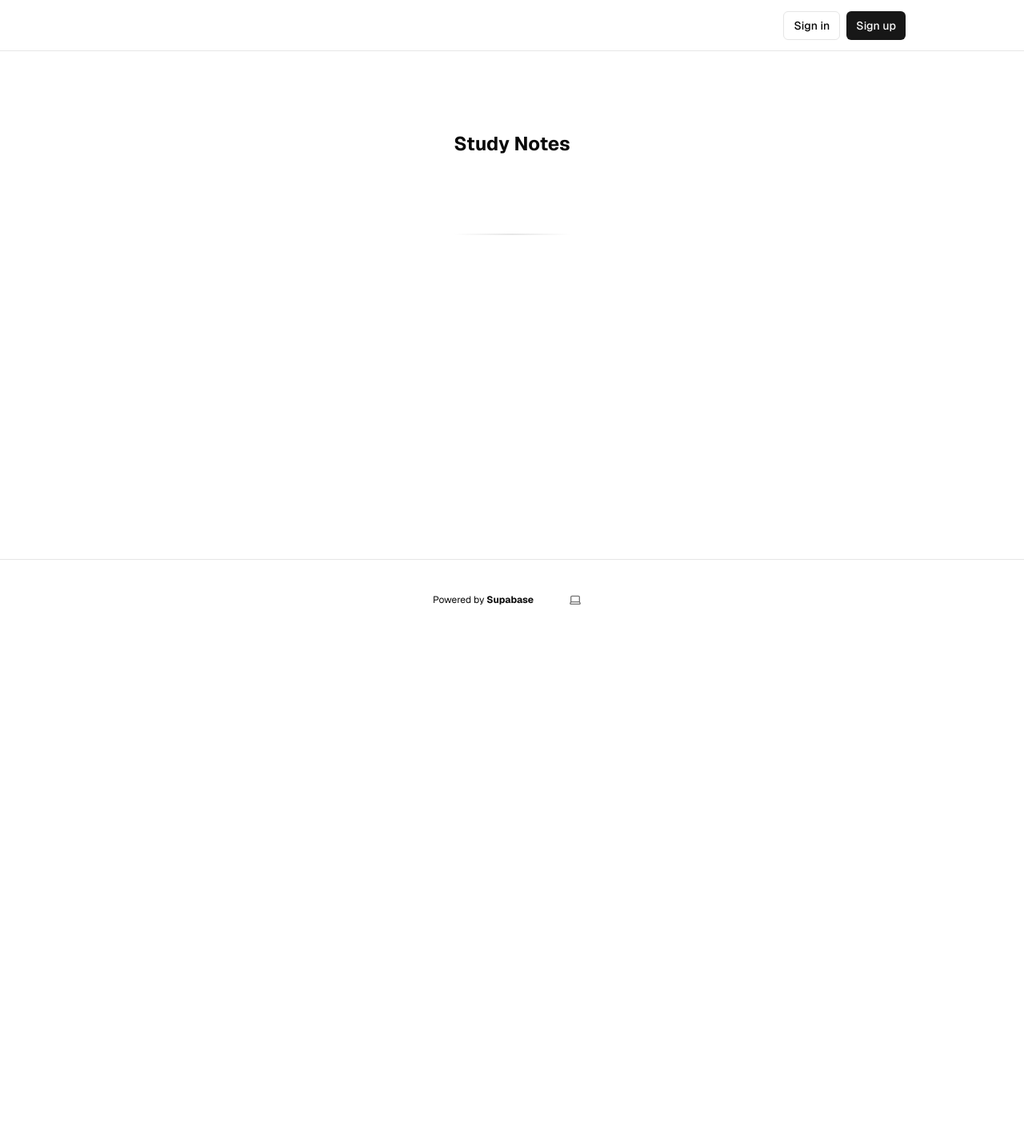
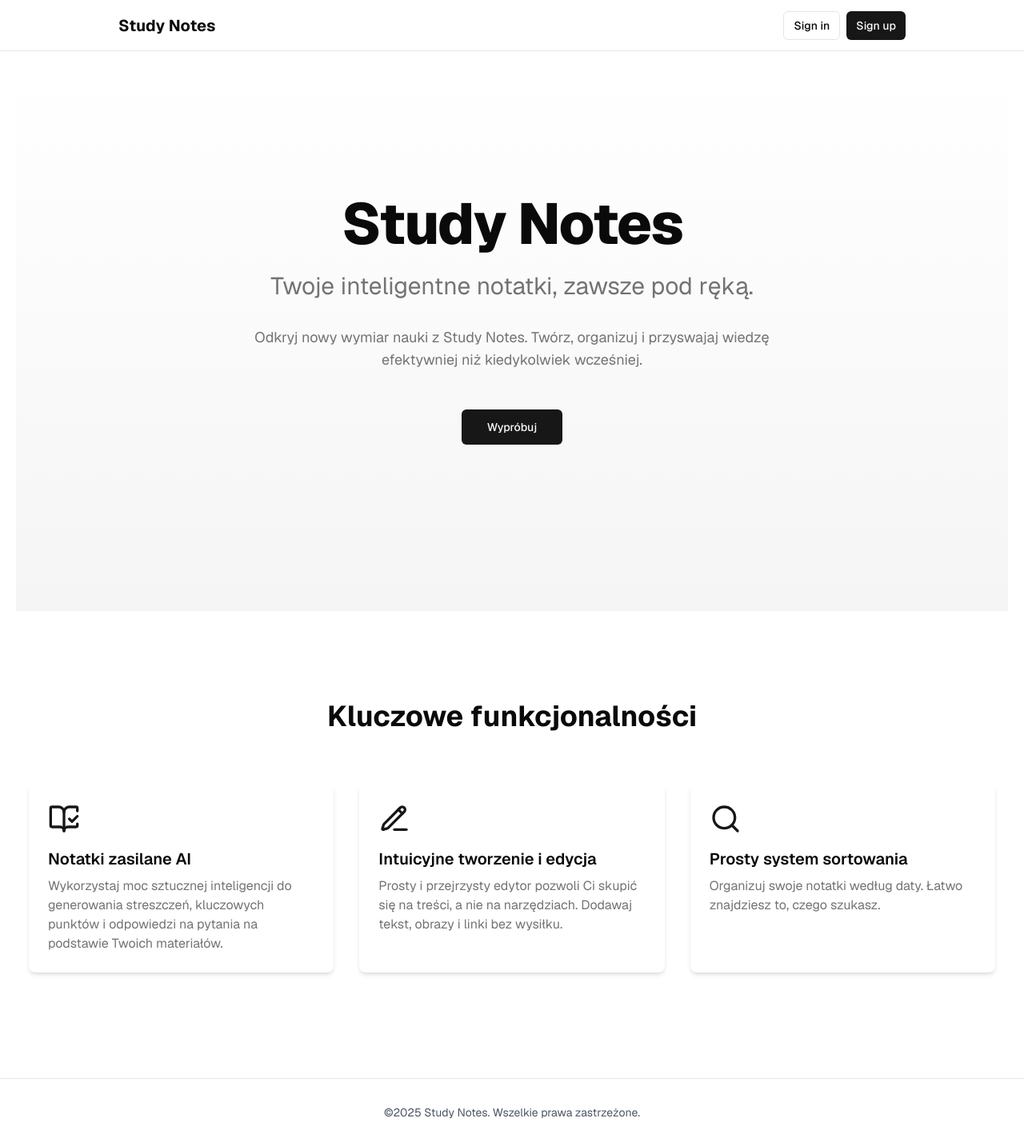
Before and after one commit to Karooliina/study-notes, a Next.js app: page / in a window 1280 px wide. Shown: the whole page at 80% size. Before the commit the page ends 800 px from the top, so only its background shows below. Built offline with nearby package versions, Linux system fonts and the light colour scheme; no server answers.

Commit message:
feat: generate home page view

```diff
--- a/app/(auth-pages)/layout.tsx
+++ b/app/(auth-pages)/layout.tsx
@@ -4,6 +4,8 @@ export default async function Layout({
   children: React.ReactNode;
 }) {
   return (
-    <div className="max-w-7xl flex flex-col gap-12 items-start">{children}</div>
+    <div className="max-w-7xl flex flex-1 flex-col justify-center">
+      {children}
+    </div>
   );
 }
--- a/app/(auth-pages)/sign-in/page.tsx
+++ b/app/(auth-pages)/sign-in/page.tsx
@@ -8,7 +8,7 @@ import Link from "next/link";
 export default async function Login(props: { searchParams: Promise<Message> }) {
   const searchParams = await props.searchParams;
   return (
-    <form className="flex-1 flex flex-col min-w-64">
+    <form className="flex flex-col min-w-64 justify-center">
       <h1 className="text-2xl font-medium">Sign in</h1>
       <p className="text-sm text-foreground">
         Don't have an account?{" "}
--- /dev/null
+++ b/app/components/Footer.tsx
@@ -0,0 +1,11 @@
+export const Footer = () => {
+  return (
+    <footer className="py-8 border-t w-full">
+      <div className="container mx-auto px-4 text-center text-sm text-gray-600">
+        <p>
+          ©{new Date().getFullYear()} Study Notes. Wszelkie prawa zastrzeżone.
+        </p>
+      </div>
+    </footer>
+  );
+};
--- /dev/null
+++ b/app/components/Header.tsx
@@ -0,0 +1,18 @@
+import Link from "next/link";
+import HeaderAuth from "@/components/header-auth";
+
+export const Header = () => {
+  return (
+    <nav className="w-full flex justify-center border-b border-b-foreground/10 h-16">
+      <div className="w-full max-w-5xl flex justify-between items-center p-3 px-5 text-sm">
+        <Link
+          href="/"
+          className="font-bold text-xl text-nowrap hover:text-foreground/80"
+        >
+          Study Notes
+        </Link>
+        <HeaderAuth />
+      </div>
+    </nav>
+  );
+};
--- /dev/null
+++ b/app/components/landing/CallToActionButton.tsx
@@ -0,0 +1,24 @@
+import React from "react";
+import Link from "next/link";
+import { Button } from "@/components/ui/button"; // Zgodnie z shadcn-rules
+
+export type CallToActionButtonProps = {
+  text: string;
+  href: string;
+};
+
+export const CallToActionButton = ({ text, href }: CallToActionButtonProps) => {
+  return (
+    <section className="py-12">
+      <div className="container mx-auto px-4 text-center">
+        <Button
+          asChild
+          size="lg"
+          className="bg-primary hover:bg-primary/90 text-primary-foreground"
+        >
+          <Link href={href}>{text}</Link>
+        </Button>
+      </div>
+    </section>
+  );
+};
--- /dev/null
+++ b/app/components/landing/FeaturesSection.tsx
@@ -0,0 +1,48 @@
+import React from "react";
+import { CheckCircle } from "lucide-react";
+
+export type FeatureItemProps = {
+  title: string;
+  description: string;
+  icon?: React.ReactNode;
+};
+
+export type FeaturesSectionProps = {
+  title: string;
+  features: FeatureItemProps[];
+};
+
+const FeatureItem = ({ title, description, icon }: FeatureItemProps) => {
+  return (
+    <div className="flex flex-col items-center p-6 text-center bg-card rounded-lg shadow-md md:items-start md:text-left">
+      {icon || <CheckCircle className="w-10 h-10 text-primary mb-4" />}
+      <h3 className="text-xl font-semibold mb-2 text-card-foreground">
+        {title}
+      </h3>
+      <p className="text-muted-foreground">{description}</p>
+    </div>
+  );
+};
+
+export const FeaturesSection = ({ title, features }: FeaturesSectionProps) => {
+  return (
+    <section className="py-12 md:py-20 lg:py-28 bg-background">
+      <div className="container mx-auto px-4">
+        <h2 className="text-3xl md:text-4xl font-bold text-center mb-12 md:mb-16 text-foreground">
+          {title}
+        </h2>
+        {features && features.length > 0 ? (
+          <div className="grid grid-cols-1 gap-8 md:grid-cols-2 lg:grid-cols-3">
+            {features.map((feature, index) => (
+              <FeatureItem key={index} {...feature} />
+            ))}
+          </div>
+        ) : (
+          <p className="text-center text-muted-foreground">
+            No features to display.
+          </p>
+        )}
+      </div>
+    </section>
+  );
+};
--- /dev/null
+++ b/app/components/landing/HeroSection.tsx
@@ -0,0 +1,31 @@
+import React from "react";
+import { CallToActionButton } from "./CallToActionButton";
+
+export type HeroSectionProps = {
+  appName: string;
+  tagline: string;
+  description: string;
+};
+
+export const HeroSection = ({
+  appName,
+  tagline,
+  description,
+}: HeroSectionProps) => {
+  return (
+    <section className="bg-gradient-to-b from-background to-muted py-20 md:py-32 lg:py-40 w-full">
+      <div className="container mx-auto px-4 text-center">
+        <h1 className="text-4xl sm:text-5xl md:text-6xl lg:text-7xl font-extrabold tracking-tight text-foreground mb-6">
+          {appName}
+        </h1>
+        <p className="text-xl md:text-2xl lg:text-3xl text-muted-foreground mb-8 max-w-3xl mx-auto">
+          {tagline}
+        </p>
+        <p className="text-md md:text-lg text-muted-foreground max-w-2xl mx-auto">
+          {description}
+        </p>
+        <CallToActionButton text="Wypróbuj" href="/sign-in" />
+      </div>
+    </section>
+  );
+};
--- a/app/layout.tsx
+++ b/app/layout.tsx
@@ -1,8 +1,8 @@
-import HeaderAuth from "@/components/header-auth";
-import { ThemeSwitcher } from "@/components/theme-switcher";
 import { Geist } from "next/font/google";
 import { ThemeProvider } from "next-themes";
 import "./globals.css";
+import { Header } from "./components/Header";
+import { Footer } from "./components/Footer";
 
 const defaultUrl = process.env.VERCEL_URL
   ? `https://${process.env.VERCEL_URL}`
@@ -10,8 +10,8 @@ const defaultUrl = process.env.VERCEL_URL
 
 export const metadata = {
   metadataBase: new URL(defaultUrl),
-  title: "Next.js and Supabase Starter Kit",
-  description: "The fastest way to build apps with Next.js and Supabase",
+  title: "Study Notes",
+  description: "Twoje inteligentne notatki, zawsze pod ręką.",
 };
 
 const geistSans = Geist({
@@ -27,39 +27,11 @@ export default function RootLayout({
   return (
     <html lang="en" className={geistSans.className} suppressHydrationWarning>
       <body className="bg-background text-foreground">
-        <ThemeProvider
-          attribute="class"
-          defaultTheme="system"
-          enableSystem
-          disableTransitionOnChange
-        >
-          <main className="min-h-screen flex flex-col items-center">
-            <div className="flex-1 w-full flex flex-col gap-20 items-center">
-              <nav className="w-full flex justify-center border-b border-b-foreground/10 h-16">
-                <div className="w-full max-w-5xl flex justify-between items-center p-3 px-5 text-sm">
-                  <HeaderAuth />
-                </div>
-              </nav>
-              <div className="flex flex-1 flex-col gap-20 max-w-5xl p-5">
-                {children}
-              </div>
-              <footer className="w-full self-end flex items-center justify-center border-t mx-auto text-center text-xs gap-8 py-8">
-                <p>
-                  Powered by{" "}
-                  <a
-                    href="https://supabase.com/?utm_source=create-next-app&utm_medium=template&utm_term=nextjs"
-                    target="_blank"
-                    className="font-bold hover:underline"
-                    rel="noreferrer"
-                  >
-                    Supabase
-                  </a>
-                </p>
-                <ThemeSwitcher />
-              </footer>
-            </div>
-          </main>
-        </ThemeProvider>
+        <div className="min-h-screen flex flex-col items-center">
+          <Header />
+          <main className="flex flex-1 flex-col p-5">{children}</main>
+          <Footer />
+        </div>
       </body>
     </html>
   );
--- a/app/page.tsx
+++ b/app/page.tsx
@@ -1,10 +1,53 @@
-import Hero from "@/components/hero";
+import { HeroSection } from "./components/landing/HeroSection";
+import {
+  FeaturesSection,
+  type FeatureItemProps,
+} from "./components/landing/FeaturesSection";
+import { CallToActionButton } from "./components/landing/CallToActionButton";
+import { BookOpenCheck, PencilLine, Search } from "lucide-react"; // Przykładowe ikony
 
-export default async function Home() {
+// Dane dla sekcji Hero
+const heroData = {
+  appName: "Study Notes",
+  tagline: "Twoje inteligentne notatki, zawsze pod ręką.",
+  description:
+    "Odkryj nowy wymiar nauki z Study Notes. Twórz, organizuj i przyswajaj wiedzę efektywniej niż kiedykolwiek wcześniej.",
+};
+
+// Dane dla sekcji Features
+const featuresData: FeatureItemProps[] = [
+  {
+    title: "Notatki zasilane AI",
+    description:
+      "Wykorzystaj moc sztucznej inteligencji do generowania streszczeń, kluczowych punktów i odpowiedzi na pytania na podstawie Twoich materiałów.",
+    icon: <BookOpenCheck className="w-10 h-10 text-primary mb-4" />,
+  },
+  {
+    title: "Intuicyjne tworzenie i edycja",
+    description:
+      "Prosty i przejrzysty edytor pozwoli Ci skupić się na treści, a nie na narzędziach. Dodawaj tekst, obrazy i linki bez wysiłku.",
+    icon: <PencilLine className="w-10 h-10 text-primary mb-4" />,
+  },
+  {
+    title: "Prosty system sortowania",
+    description:
+      "Organizuj swoje notatki według daty. Łatwo znajdziesz to, czego szukasz.",
+    icon: <Search className="w-10 h-10 text-primary mb-4" />,
+  },
+];
+
+export default function HomePage() {
   return (
-    <>
-      <Hero />
-      <main className="flex-1 flex flex-col gap-6 px-4"></main>
-    </>
+    <main className="flex flex-col min-h-screen">
+      <HeroSection
+        appName={heroData.appName}
+        tagline={heroData.tagline}
+        description={heroData.description}
+      />
+      <FeaturesSection
+        title="Kluczowe funkcjonalności"
+        features={featuresData}
+      />
+    </main>
   );
 }
--- a/components/hero.tsx
+++ /dev/null
@@ -1,9 +0,0 @@
-export default function Header() {
-  return (
-    <div className="flex flex-col gap-16 items-center">
-      <h1 className="sr-only">Study Notes</h1>
-      <p className="text-2xl font-bold">Study Notes</p>
-      <div className="w-full p-[1px] bg-gradient-to-r from-transparent via-foreground/10 to-transparent my-8" />
-    </div>
-  );
-}
--- a/components/theme-switcher.tsx
+++ /dev/null
@@ -1,78 +0,0 @@
-"use client";
-
-import { Button } from "@/components/ui/button";
-import {
-  DropdownMenu,
-  DropdownMenuContent,
-  DropdownMenuRadioGroup,
-  DropdownMenuRadioItem,
-  DropdownMenuTrigger,
-} from "@/components/ui/dropdown-menu";
-import { Laptop, Moon, Sun } from "lucide-react";
-import { useTheme } from "next-themes";
-import { useEffect, useState } from "react";
-
-const ThemeSwitcher = () => {
-  const [mounted, setMounted] = useState(false);
-  const { theme, setTheme } = useTheme();
-
-  // useEffect only runs on the client, so now we can safely show the UI
-  useEffect(() => {
-    setMounted(true);
-  }, []);
-
-  if (!mounted) {
-    return null;
-  }
-
-  const ICON_SIZE = 16;
-
-  return (
-    <DropdownMenu>
-      <DropdownMenuTrigger asChild>
-        <Button variant="ghost" size={"sm"}>
-          {theme === "light" ? (
-            <Sun
-              key="light"
-              size={ICON_SIZE}
-              className={"text-muted-foreground"}
-            />
-          ) : theme === "dark" ? (
-            <Moon
-              key="dark"
-              size={ICON_SIZE}
-              className={"text-muted-foreground"}
-            />
-          ) : (
-            <Laptop
-              key="system"
-              size={ICON_SIZE}
-              className={"text-muted-foreground"}
-            />
-          )}
-        </Button>
-      </DropdownMenuTrigger>
-      <DropdownMenuContent className="w-content" align="start">
-        <DropdownMenuRadioGroup
-          value={theme}
-          onValueChange={(e) => setTheme(e)}
-        >
-          <DropdownMenuRadioItem className="flex gap-2" value="light">
-            <Sun size={ICON_SIZE} className="text-muted-foreground" />{" "}
-            <span>Light</span>
-          </DropdownMenuRadioItem>
-          <DropdownMenuRadioItem className="flex gap-2" value="dark">
-            <Moon size={ICON_SIZE} className="text-muted-foreground" />{" "}
-            <span>Dark</span>
-          </DropdownMenuRadioItem>
-          <DropdownMenuRadioItem className="flex gap-2" value="system">
-            <Laptop size={ICON_SIZE} className="text-muted-foreground" />{" "}
-            <span>System</span>
-          </DropdownMenuRadioItem>
-        </DropdownMenuRadioGroup>
-      </DropdownMenuContent>
-    </DropdownMenu>
-  );
-};
-
-export { ThemeSwitcher };
```
